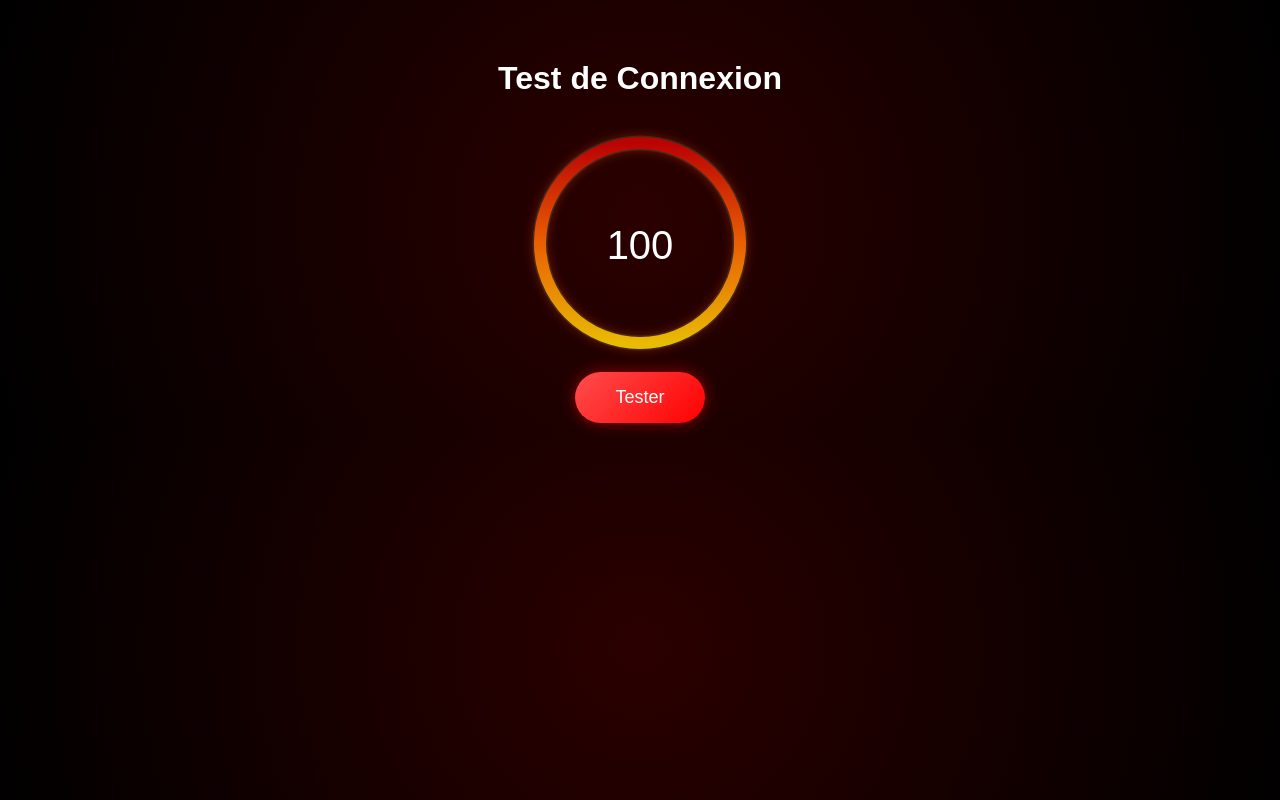
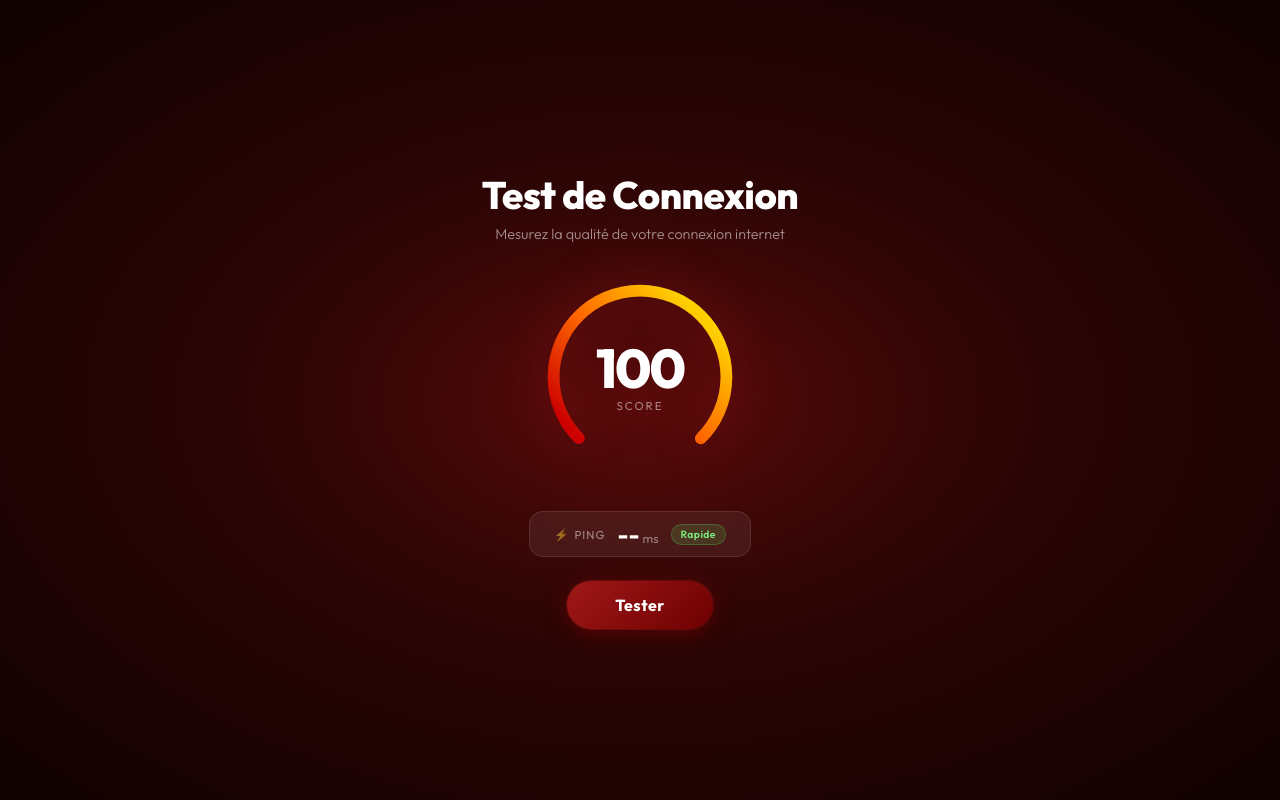
Before and after one commit to johannacode/CheckYourNetwork, a Flask app: page / in a window 1280 px wide. Run offline with Flask 3, Linux system fonts and the light colour scheme; data that the repository does not hold is empty.

Commit message:
UPDATE : visual of CheckYourNetwork

```diff
--- a/static/script.js
+++ b/static/script.js
@@ -1,23 +1,24 @@
-let scoreElement = document.getElementById("score");
-let circle = document.getElementById("progress");
+const scoreElement = document.getElementById("score");
+const circle = document.getElementById("progress");
+
+const ARC_LENGTH = 518;
 
 let finalScore = parseInt(scoreElement.dataset.score);
+if (isNaN(finalScore)) finalScore = 0;
 
-if (isNaN(finalScore)) {
-    finalScore = 0;
-}
+finalScore = Math.max(0, Math.min(100, finalScore));
 
 let current = 0;
 
 function animate() {
     if (current <= finalScore) {
-        scoreElement.innerText = current;
+        scoreElement.textContent = current;
 
-        let offset = 628 - (628 * current) / 100;
+        const offset = ARC_LENGTH - (ARC_LENGTH * current) / 100;
         circle.style.strokeDashoffset = offset;
 
         current++;
-        setTimeout(animate, 15);
+        setTimeout(animate, 18);
     }
 }
 
--- a/static/style.css
+++ b/static/style.css
@@ -1,62 +1,180 @@
+@import url('https://fonts.googleapis.com/css2?family=Outfit:wght@300;400;600;700;800&display=swap');
+
+* {
+    margin: 0;
+    padding: 0;
+    box-sizing: border-box;
+}
+
 body {
-    background: radial-gradient(circle at center, #2b0000, #000000);
+    background: radial-gradient(ellipse at center, #5a0a0a 0%, #2d0505 40%, #100101 100%);
+    min-height: 100vh;
     color: white;
     text-align: center;
-    font-family: Arial;
+    font-family: 'Outfit', sans-serif;
+    display: flex;
+    align-items: center;
+    justify-content: center;
 }
 
 .container {
-    margin-top: 60px;
+    display: flex;
+    flex-direction: column;
+    align-items: center;
+    gap: 24px;
+    padding: 24px 20px;
 }
 
-.gauge {
-    position: relative;
-    width: 250px;
-    margin: auto;
+.header {
+    display: flex;
+    flex-direction: column;
+    gap: 6px;
 }
 
-svg {
-    transform: rotate(-90deg);
+h1 {
+    font-size: 2.4rem;
+    font-weight: 800;
+    letter-spacing: -0.5px;
 }
 
-.bg {
-    fill: none;
-    stroke: #222;
-    stroke-width: 15;
+.subtitle {
+    color: rgba(255,255,255,0.55);
+    font-size: 0.9rem;
+    font-weight: 300;
 }
 
-.progress {
-    fill: none;
-    stroke: url(#gradient);
-    stroke-width: 12;
-    stroke-linecap: round;
-    stroke-dasharray: 628;
-    stroke-dashoffset: 628;
-    opacity: 0.9;
-    filter: drop-shadow(0 0 6px rgba(255, 80, 0, 0.4));
+.gauge-wrapper {
+    position: relative;
+    width: 220px;
+    height: 220px;
 }
 
-.score {
-    position: absolute;
-    top: 50%;
-    left: 50%;
-    transform: translate(-50%, -50%);
-    font-size: 40px;
+.gauge-wrapper svg {
+    width: 100%;
+    height: 100%;
+    overflow: visible;
+    filter: drop-shadow(0 0 24px rgba(200, 30, 30, 0.4));
 }
 
-button {
-    background: linear-gradient(135deg, #ff4d4d, #ff0000);
-    border: none;
-    padding: 15px 40px;
-    border-radius: 30px;
-    color: white;
-    font-size: 18px;
-    cursor: pointer;
-    box-shadow: 0 0 15px rgba(255,0,0,0.5);
-    transition: all 0.3s ease;
+.bg-track {
+    fill: none;
+    stroke: rgba(255,255,255,0.07);
+    stroke-width: 15;
+    stroke-linecap: round;
 }
 
-button:hover {
-    transform: scale(1.05);
-    box-shadow: 0 0 25px rgba(255,0,0,0.8);
+.progress-arc {
+    fill: none;
+    stroke: url(#arcGradient);
+    stroke-width: 15;
+    stroke-linecap: round;
+    transition: stroke-dashoffset 0.04s linear;
 }
+
+.gauge-center {
+    position: absolute;
+    inset: 0;
+    display: flex;
+    flex-direction: column;
+    align-items: center;
+    justify-content: center;
+    gap: 2px;
+}
+
+.score-value {
+    font-size: 3.4rem;
+    font-weight: 800;
+    line-height: 1;
+    letter-spacing: -2px;
+}
+
+.score-unit {
+    font-size: 0.72rem;
+    font-weight: 400;
+    color: rgba(255,255,255,0.5);
+    text-transform: uppercase;
+    letter-spacing: 2px;
+}
+
+.ping-card {
+    background: rgba(255,255,255,0.07);
+    border: 1px solid rgba(255,255,255,0.1);
+    backdrop-filter: blur(10px);
+    border-radius: 14px;
+    padding: 10px 24px;
+    display: flex;
+    flex-direction: row;
+    align-items: center;
+    gap: 12px;
+}
+
+.ping-label {
+    display: flex;
+    align-items: center;
+    gap: 5px;
+    font-size: 0.72rem;
+    color: rgba(255,255,255,0.5);
+    font-weight: 500;
+    text-transform: uppercase;
+    letter-spacing: 1px;
+    white-space: nowrap;
+}
+
+.ping-row {
+    display: flex;
+    align-items: baseline;
+    gap: 3px;
+}
+
+.ping-value {
+    font-size: 1.5rem;
+    font-weight: 700;
+    line-height: 1;
+}
+
+.ping-ms {
+    font-size: 0.78rem;
+    color: rgba(255,255,255,0.45);
+    font-weight: 400;
+}
+
+.ping-badge {
+    font-size: 0.65rem;
+    font-weight: 600;
+    padding: 3px 9px;
+    border-radius: 20px;
+    letter-spacing: 0.4px;
+    white-space: nowrap;
+}
+
+.ping-badge.rapide { background: rgba(80,200,80,0.18);  color: #7de87d; border: 1px solid rgba(80,200,80,0.3); }
+.ping-badge.moyen  { background: rgba(255,180,0,0.18);  color: #ffd055; border: 1px solid rgba(255,180,0,0.3); }
+.ping-badge.lent   { background: rgba(255,60,60,0.18);  color: #ff7070; border: 1px solid rgba(255,60,60,0.3); }
+
+.test-btn {
+    background: linear-gradient(135deg, #a01818, #6e0000);
+    border: none;
+    padding: 14px 48px;
+    border-radius: 50px;
+    color: white;
+    font-size: 1rem;
+    font-weight: 700;
+    font-family: 'Outfit', sans-serif;
+    cursor: pointer;
+    letter-spacing: 0.5px;
+    box-shadow:
+        0 0 0 1px rgba(160,30,30,0.35),
+        0 4px 20px rgba(120, 0, 0, 0.6);
+    transition: all 0.25s ease;
+}
+
+.test-btn:hover {
+    transform: translateY(-2px) scale(1.03);
+    box-shadow:
+        0 0 0 1px rgba(160,30,30,0.5),
+        0 6px 28px rgba(140, 0, 0, 0.75);
+}
+
+.test-btn:active {
+    transform: scale(0.98);
+}
--- a/templates/index.html
+++ b/templates/index.html
@@ -1,34 +1,98 @@
 <!DOCTYPE html>
-<html>
+<html lang="fr">
 
 <head>
+    <meta charset="UTF-8">
+    <meta name="viewport" content="width=device-width, initial-scale=1.0">
     <title>CheckYourNetwork</title>
     <link rel="stylesheet" href="/static/style.css">
 </head>
 
 <body>
     <div class="container">
-        <h1>Test de Connexion</h1>
+        <div class="header">
+            <h1>Test de Connexion</h1>
+            <p class="subtitle">Mesurez la qualité de votre connexion internet</p>
+        </div>
 
-        <div class="gauge">
-            <svg width="250" height="250">
+        <div class="gauge-wrapper">
+            <svg viewBox="0 0 280 280" xmlns="http://www.w3.org/2000/svg">
                 <defs>
-                    <linearGradient id="gradient">
-                        <stop offset="0%" stop-color="#ffcc00" />
-                        <stop offset="50%" stop-color="#ff6600" />
-                        <stop offset="100%" stop-color="#cc0000" />
+                    <linearGradient id="arcGradient" x1="0%" y1="0%" x2="100%" y2="0%">
+                        <stop offset="0%"   stop-color="#FFD000" />
+                        <stop offset="50%"  stop-color="#FF6600" />
+                        <stop offset="100%" stop-color="#CC0000" />
                     </linearGradient>
                 </defs>
 
-                <circle cx="125" cy="125" r="100" class="bg" />
-                <circle cx="125" cy="125" r="100" class="progress" id="progress" />
+                <circle cx="140" cy="140" r="110"
+                    class="bg-track"
+                    stroke-dasharray="518 691"
+                    transform="rotate(135 140 140)"
+                />
+
+                <circle cx="140" cy="140" r="110"
+                    class="progress-arc"
+                    id="progress"
+                    stroke-dasharray="518 691"
+                    stroke-dashoffset="518"
+                    transform="rotate(135 140 140)"
+                />
             </svg>
 
-            <div class="score" id="score" data-score="{{ score }}">0</div>
+            <div class="gauge-center">
+                <span class="score-value" id="score" data-score="{{ score }}">0</span>
+                <span class="score-unit">Score</span>
+            </div>
         </div>
 
+        {% if results %}
+        {% set total_latency = namespace(v=0) %}
+        {% set count = namespace(v=0) %}
+        {% for r in results %}
+            {% if r.latency %}
+                {% set total_latency.v = total_latency.v + r.latency %}
+                {% set count.v = count.v + 1 %}
+            {% endif %}
+        {% endfor %}
+        {% if count.v > 0 %}
+            {% set avg_ping = (total_latency.v / count.v) | round(0) | int %}
+        {% else %}
+            {% set avg_ping = 0 %}
+        {% endif %}
+
+        <div class="ping-card">
+            <div class="ping-label">
+                <span class="ping-icon">⚡</span> Ping
+            </div>
+            <div class="ping-row">
+                <span class="ping-value">{{ avg_ping if avg_ping > 0 else '--' }}</span>
+                <span class="ping-ms">ms</span>
+            </div>
+            <!-- {% if avg_ping > 0 %}
+                {% if avg_ping < 80 %}
+                    <span class="ping-badge rapide">Rapide</span>
+                {% elif avg_ping < 200 %}
+                    <span class="ping-badge moyen">Moyen</span>
+                {% else %}
+                    <span class="ping-badge lent">Lent</span>
+                {% endif %}
+            {% endif %} -->
+
+            {% if score is defined and score > 0 %}
+                {% if score >= 80 %}
+                    <span class="ping-badge rapide">Rapide</span>
+                {% elif score >= 50 %}
+                    <span class="ping-badge moyen">Moyen</span>
+                {% else %}
+                    <span class="ping-badge lent">Lent</span>
+                {% endif %}
+            {% endif %}
+        </div>
+        {% endif %}
+
         <form method="GET">
-            <button type="submit">Tester</button>
+            <button class="test-btn" type="submit">Tester</button>
         </form>
     </div>
 
```
